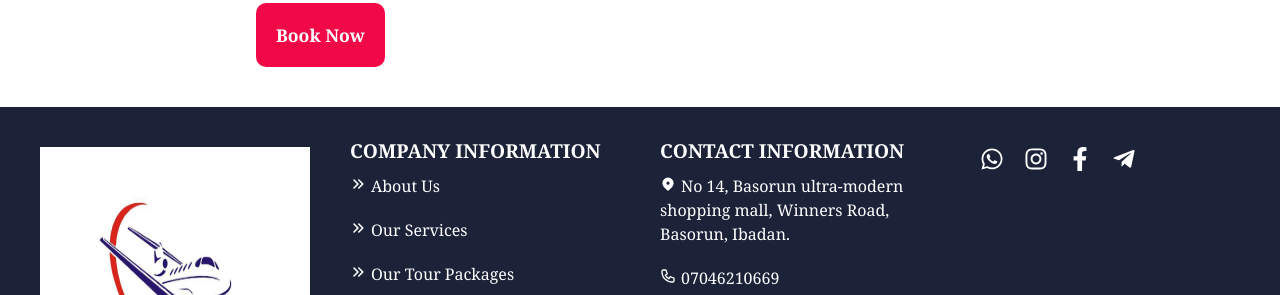
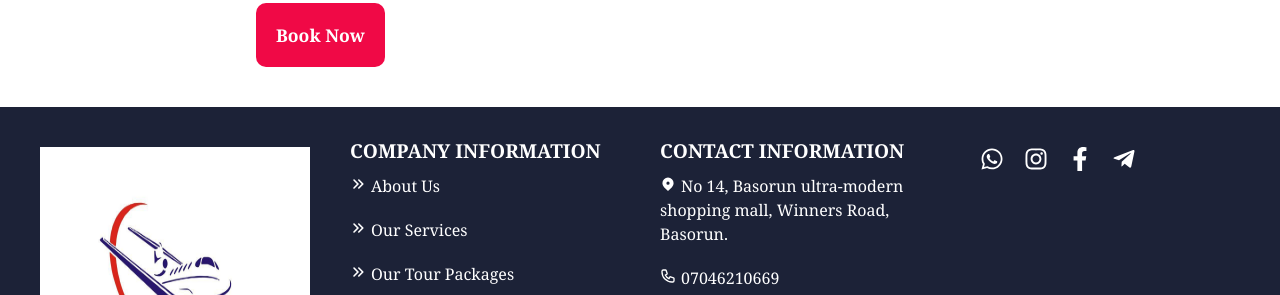
Before and after one commit to AdeCode/new-yusdam, a React (Create React App) app: page /zanzibar in a window 1280 px wide. Shown: the part 1020-1315 px from the top of the page. Built offline with nearby package versions, Linux system fonts and the light colour scheme.

Commit message:
Update Footer.js

```diff
--- a/src/Components/shared/Footer.js
+++ b/src/Components/shared/Footer.js
@@ -61,7 +61,7 @@ export default function Footer() {
                     <ul>
                         <li>
                             <HiLocationMarker size={16}/>
-                            <span>No 14, Basorun ultra-modern shopping mall, Winners Road, Basorun, Ibadan.</span>
+                            <span>No 14, Basorun ultra-modern shopping mall, Winners Road, Basorun.</span>
                         </li>
                         <li>
                             <HiOutlinePhone size={16}/>
```
